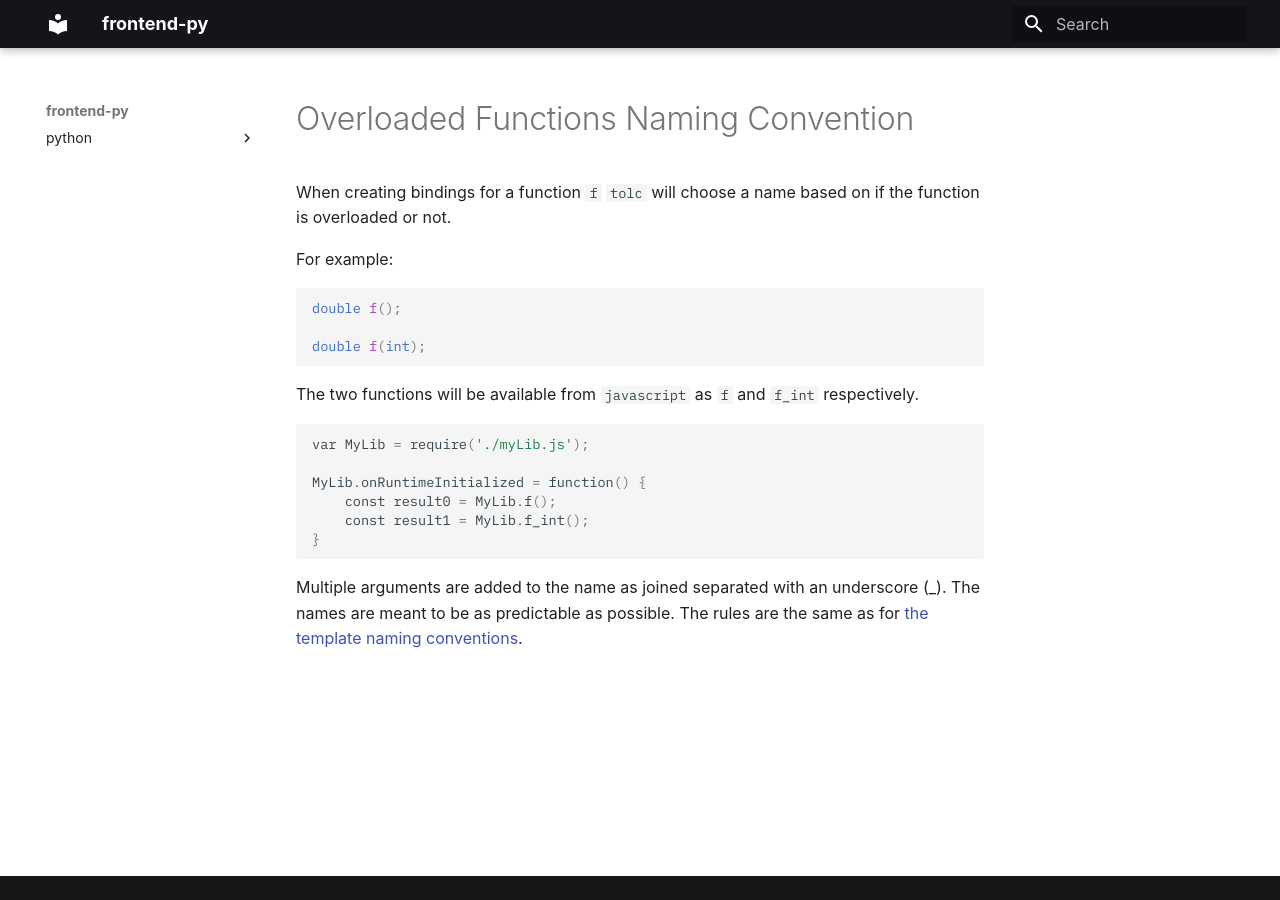
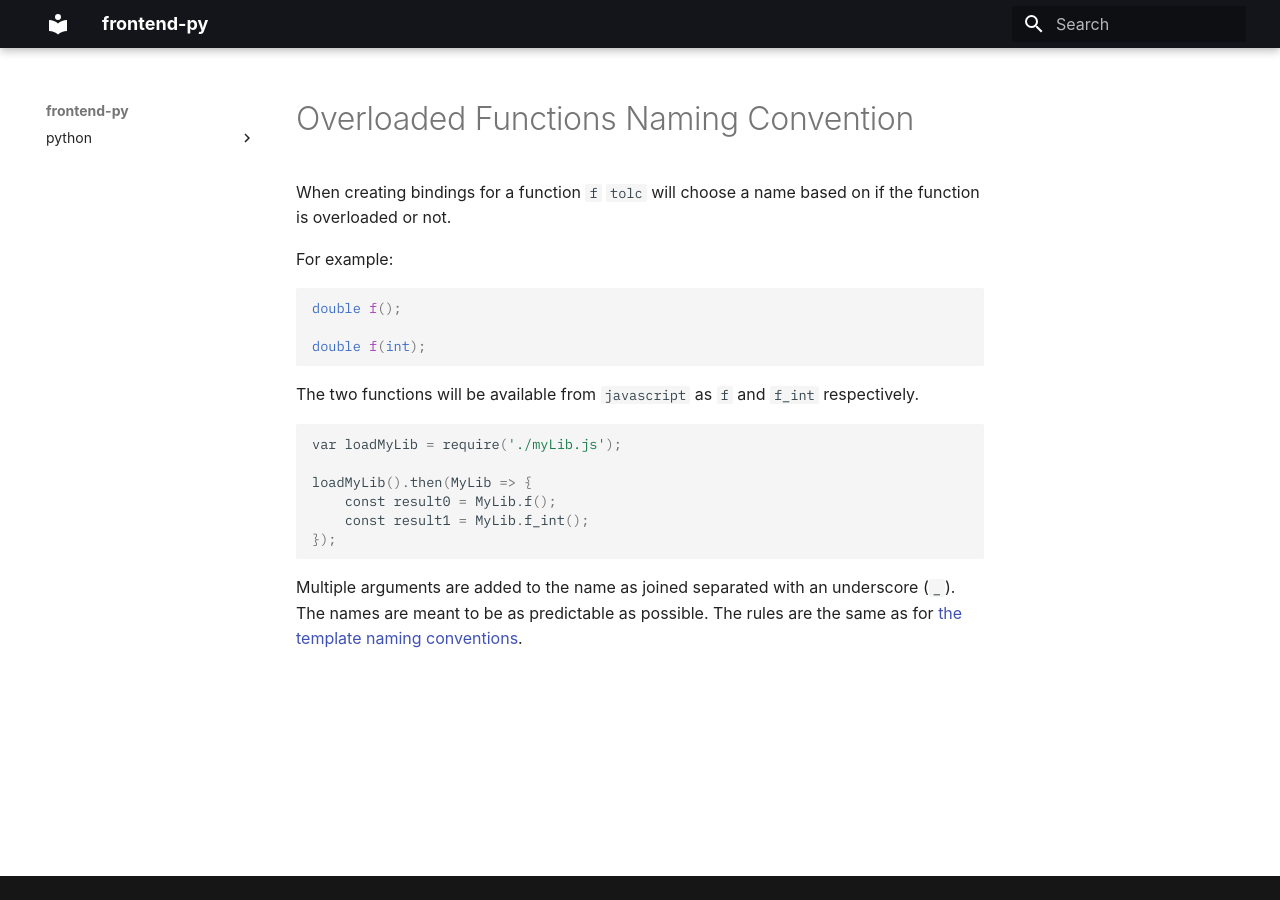
Before and after one commit to Tolc-Software/frontend.wasm, an MkDocs documentation site: the page built from docs/public/overloaded_functions_naming_convention.md, in a window 1280 px wide. Built offline with MkDocs 1.6.1 and Material for MkDocs 9.7.7, drawn with Linux system fonts in a browser that asks for light colours; some web fonts are replaced.

Commit message:
Update to use the JS Promise syntax

````diff
--- a/docs/public/overloaded_functions_naming_convention.md
+++ b/docs/public/overloaded_functions_naming_convention.md
@@ -13,13 +13,13 @@ double f(int);
 The two functions will be available from `javascript` as `f` and `f_int` respectively.
 
 ```python
-var MyLib = require('./myLib.js');
+var loadMyLib = require('./myLib.js');
 
-MyLib.onRuntimeInitialized = function() {
+loadMyLib().then(MyLib => {
 	const result0 = MyLib.f();
 	const result1 = MyLib.f_int();
-}
+});
 ```
 
-Multiple arguments are added to the name as joined separated with an underscore (_).
+Multiple arguments are added to the name as joined separated with an underscore (`_`).
 The names are meant to be as predictable as possible. The rules are the same as for [the template naming conventions](./template_naming_convention.md).
````
